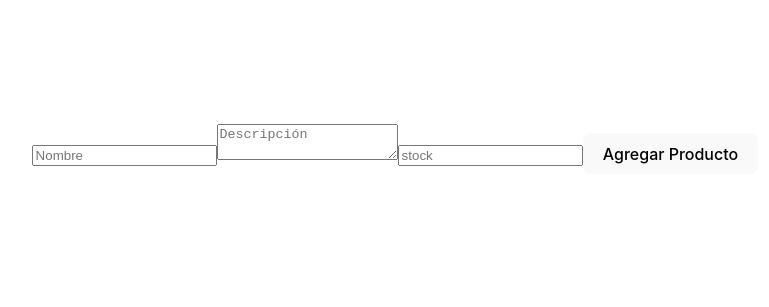
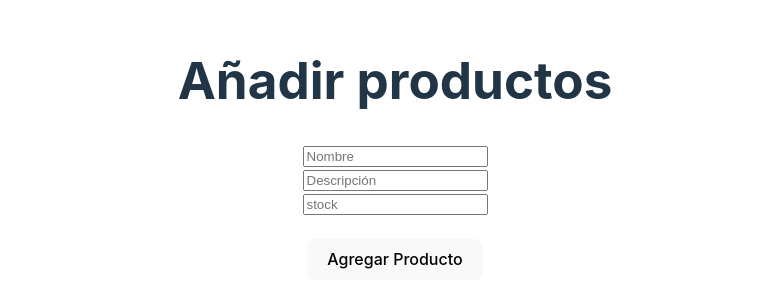
Before and after one commit to alex43x/Inventario-Frontend, a React (Vite) app: page /Productos/addProduct in a window 1280 px wide. Shown: the part 251-558 px from the top of the page, without its empty margins (245-1014 px from the left). Built offline with nearby package versions, Linux system fonts and the light colour scheme.

Commit message:
addProduct page updated

```diff
--- a/src/Routes/addProduct.jsx
+++ b/src/Routes/addProduct.jsx
@@ -18,11 +18,18 @@ export default function AddProduct({ onProductAdded }) {
   };
 
   return (
-    <form onSubmit={handleSubmit}>
-      <input type="text" placeholder="Nombre" value={nombre} onChange={(e) => setNombre(e.target.value)} />
-      <textarea placeholder="Descripción" value={descrip} onChange={(e) => setDescrip(e.target.value)} />
-      <input type="number" placeholder="stock" value={stock} onChange={(e) => setStock(e.target.value)} />
-      <button type="submit">Agregar Producto</button>
-    </form>
+    <div>
+    <h1>Añadir productos</h1>
+      <form onSubmit={handleSubmit}>
+        <input type="text" placeholder="Nombre" value={nombre} onChange={(e) => setNombre(e.target.value)} />
+        <br />
+        <input placeholder="Descripción" value={descrip} onChange={(e) => setDescrip(e.target.value)} />
+        <br />
+        <input type="number" placeholder="stock" value={stock} onChange={(e) => setStock(e.target.value)} />
+        <br />
+        <br />
+        <button type="submit">Agregar Producto</button>
+      </form>
+    </div>
   );
 }
```
